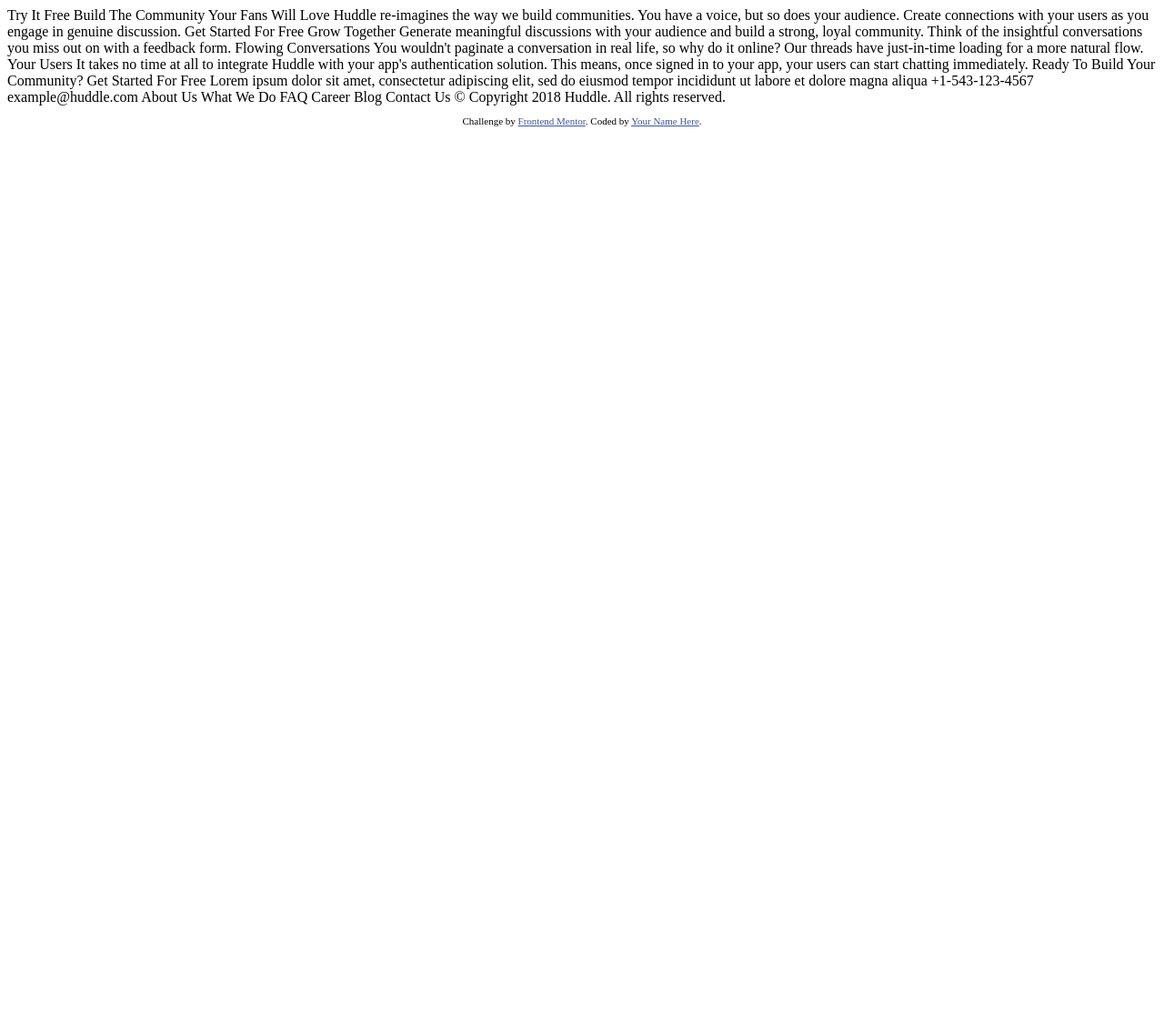
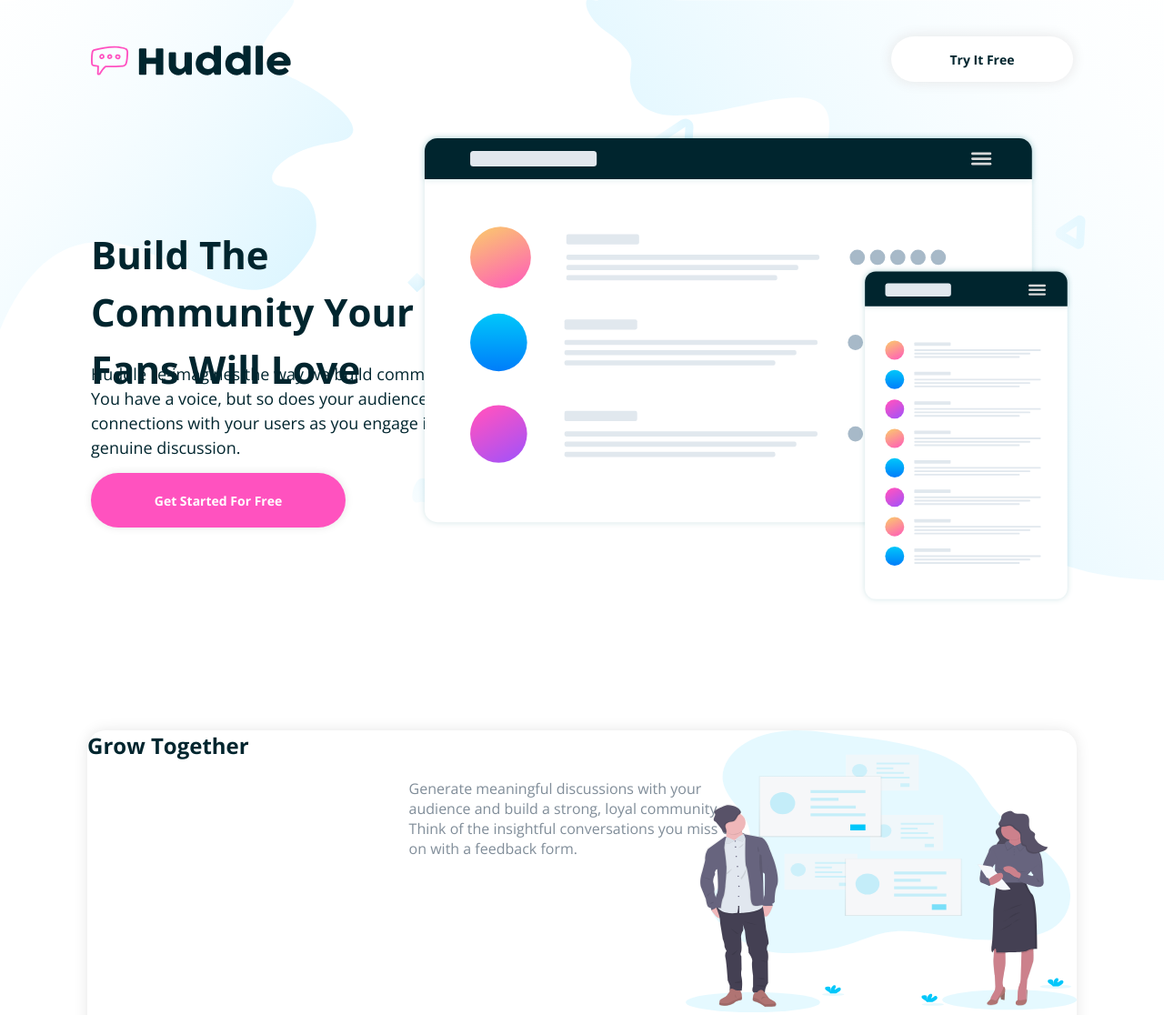
Before and after one commit to StrukovaDev/huddle-landing-page-with-alternating-feature-blocks, a plain HTML site: page index.html in a window 1280 px wide. Shown: the top 1116 px of the page at 91% size. Before the commit the page ends 800 px from the top, so only its background shows below. Drawn offline with nearby package versions, Linux system fonts and the light colour scheme.

Commit message:
added some stuff

```diff
--- /dev/null
+++ b/css/styles.css
@@ -0,0 +1,175 @@
+.attribution {
+  font-size: 11px;
+  text-align: center;
+}
+
+.attribution a {
+  color: hsl(228, 45%, 44%);
+}
+
+body {
+  margin: 0;
+  font-family: 'Poppins', sans-serif;
+  font-family: 'Open Sans', sans-serif;
+}
+
+h1 {
+  display: inline-block;
+  font-size: 42px;
+  width: 30%;
+  line-height: 1.5;
+  position: absolute;
+  top: 220px;
+  left: 100px;
+  color: #00252E;
+}
+
+h2 {
+  color: #00252E;
+}
+
+/* Styles for header div */
+.header {
+  background-image: image('bg-hero-desktop.svg');
+  position: relative;
+}
+
+.bg-img {
+  margin: 0;
+  height: 100%;
+  width: 100%;
+}
+
+.logo-img {
+  position: absolute;
+  top: 50px;
+  left: 100px;
+  height: 33px;
+  width: 220px;
+}
+
+.button_try_it {
+  position: absolute;
+  top: 40px;
+  right: 100px;
+  height: 50px;
+  width: 200px;
+  border-radius: 100px;
+  border: none;
+  color: #00252E;
+  background-color: white;
+  font-family: Open Sans;
+  font-size: 14px;
+  font-weight: 700;
+  box-shadow: 0px 0px 15px 0px #E6E6E6;
+  text-decoration: none;
+  text-align: center;
+}
+
+.mockups-img {
+  position: absolute;
+  top: 145px;
+  right: 100px;
+  height: 520px;
+  width: 720px;
+}
+
+.p_header {
+  display: inline-block;
+  width: 34%;
+  position: absolute;
+  top: 380px;
+  left: 100px;
+  line-height: 1.5;
+  font-size: 18px;
+  color: #00252E;
+}
+
+.button_get_started {
+  position: absolute;
+  top: 520px;
+  left: 100px;
+  height: 60px;
+  width: 280px;
+  border-radius: 100px;
+  border: none;
+  font-family: Open Sans;
+  font-size: 14px;
+  font-weight: 700;
+  color: white;
+  background-color: #FF52BF;
+  box-shadow: 0px 0px 10px 0px #E6E6E6;
+  text-decoration: none;
+  text-align: center;
+}
+
+.div_img {
+  height: 310px;
+  width: 430px;
+  position: absolute;
+}
+
+.div_h2 {
+  width: 35%;
+  text-align: left;
+  margin:
+}
+
+.div_p {
+  width: 35%;
+  margin:  auto;
+  text-align: left;
+  color: #808D99;
+}
+
+/* Styles for grow_together div */
+.grow_together {
+  box-shadow: 0px 0px 15px 0px #E6E6E6;
+  border-radius: 20px;
+  height: 450px;
+  width: 85%;
+  margin: 160px auto 20px auto;
+  position: relative;
+}
+
+.img_1 {
+  right: 0;
+}
+
+/* Styles for flowing_conversations div */
+.flowing_conversations {
+  box-shadow: 0px 0px 15px 0px #E6E6E6;
+  border-radius: 20px;
+  height: 450px;
+  width: 85%;
+  margin: 40px auto 20px auto;
+  position: relative;
+}
+
+.img_2 {
+
+  right: 0;
+}
+
+/* Styles for your_users div */
+.your_users {
+  box-shadow: 0px 0px 15px 0px #E6E6E6;
+  border-radius: 20px;
+  height: 450px;
+  width: 85%;
+  margin: 40px auto 120px auto;
+  position: relative;
+}
+
+.img_3 {
+
+  right: 0;
+}
+
+/* Styles for bottom_question div */
+.bottom_question {
+  box-shadow: 0px 0px 15px 0px #E6E6E6;
+}
+
+/* Styles for footer div */
+.footer {}
--- a/index.html
+++ b/index.html
@@ -1,70 +1,97 @@
 <!DOCTYPE html>
 <html lang="en">
+
 <head>
   <meta charset="UTF-8">
   <meta name="viewport" content="width=device-width, initial-scale=1.0"> <!-- displays site properly based on user's device -->
+  <title>Frontend Mentor | Huddle landing page with alternating feature blocks</title>
+  <link rel="icon" type="image/png" sizes="32x32" href="./images/favicon-32x32.png">
+  <link rel="stylesheet" href="css/styles.css">
+  <link href="https://fonts.googleapis.com/css?family=Open+Sans:400,700|Poppins:600&display=swap" rel="stylesheet">
+</head>
 
-  <link rel="icon" type="image/png" sizes="32x32" href="./images/favicon-32x32.png">
+<body>
+  <div class="header">
+    <img class="bg-img" src="images/bg-hero-desktop.svg" alt="bg-img">
+    <img class="logo-img" src="images/logo.svg" alt="logo-img">
+    <button class="button_try_it" type="button" name="button">Try It Free</button>
+    <h1>Build The Community Your Fans Will Love</h1>
+    <p class="p_header">Huddle re-imagines the way we build communities. You have a voice, but so does your audience.
+      Create connections with your users as you engage in genuine discussion.</p>
+    <img class="mockups-img" src="images/illustration-mockups.svg" alt="mockups-img">
+    <button class="button_get_started" type="button" name="button">Get Started For Free</button>
+  </div>
 
-  <title>Frontend Mentor | Huddle landing page with alternating feature blocks</title>
+  <div class="grow_together">
+    <img class="div_img img_1" src="images/illustration-grow-together.svg" alt="grow-together-img">
+    <h2 class="div_h2">Grow Together</h2>
+    <p class="div_p">Generate meaningful discussions with your audience and build a strong, loyal community.
+      Think of the insightful conversations you miss out on with a feedback form.</p>
+  </div>
 
-  <!-- Feel free to remove these styles or customise in your own stylesheet 👍 -->
-  <style>
-    .attribution { font-size: 11px; text-align: center; }
-    .attribution a { color: hsl(228, 45%, 44%); }
-  </style>
-</head>
-<body>
+  <div class="flowing_conversations">
+    <img class="div_img img_2" src="images/illustration-flowing-conversation.svg" alt="flowing-conversations-img">
+    <h2 class="div_h2">Flowing Conversations</h2>
+    <p class="div_p">You wouldn't paginate a conversation in real life, so why do it online? Our threads
+      have just-in-time loading for a more natural flow.</p>
+  </div>
 
-  Try It Free
+  <div class="your_users">
+    <img class="div_img img_3" src="images/illustration-your-users.svg" alt="your-users-img">
+    <h2 class="div_h2">Your Users</h2>
+    <p class="div_p">It takes no time at all to integrate Huddle with your app's authentication solution.
+      This means, once signed in to your app, your users can start chatting immediately.</p>
+  </div>
 
-  Build The Community Your Fans Will Love
+  <div class="bottom_question">
+    <h2>Ready To Build Your Community?</h2>
 
-  Huddle re-imagines the way we build communities. You have a voice, but so does your audience.
-  Create connections with your users as you engage in genuine discussion.
+    <button type="button" name="button">Get Started For Free</button>
+  </div>
 
-  Get Started For Free
+  <div class="footer">
+    <table>
+      <tr>
+        <td> <img src="images/icon-location.svg" alt="location-icon"> </td>
+        <td> Lorem ipsum dolor sit amet, consectetur <br>
+          adipiscing elit, sed do eiusmod tempor <br>
+          incididunt ut labore et dolore magna aliqua </td>
+      </tr>
+      <tr>
+        <td> <img src="images/icon-phone.svg" alt="phone-icon"> </td>
+        <td> +1-543-123-4567 </td>
+      </tr>
+      <tr>
+        <td> <img src="images/icon-email.svg" alt="email-icon"> </td>
+        <td> example@huddle.com </td>
+      </tr>
+    </table>
 
-  Grow Together
+    <table>
+      <tr>
+        <td>About Us</td>
+        <td>Career</td>
+      </tr>
+      <tr>
+        <td>What We Do</td>
+        <td>Blog</td>
+      </tr>
+      <tr>
+        <td>FAQ</td>
+        <td>Contact Us</td>
+      </tr>
+    </table>
 
-  Generate meaningful discussions with your audience and build a strong, loyal community.
-  Think of the insightful conversations you miss out on with a feedback form.
-
-  Flowing Conversations
-
-  You wouldn't paginate a conversation in real life, so why do it online? Our threads
-  have just-in-time loading for a more natural flow.
-
-  Your Users
-
-  It takes no time at all to integrate Huddle with your app's authentication solution.
-  This means, once signed in to your app, your users can start chatting immediately.
-
-  Ready To Build Your Community?
-
-  Get Started For Free
-
-  Lorem ipsum dolor sit amet, consectetur adipiscing elit, sed do eiusmod tempor
-  incididunt ut labore et dolore magna aliqua
-
-  +1-543-123-4567
-  example@huddle.com
-
-  About Us
-  What We Do
-  FAQ
-
-  Career
-  Blog
-  Contact Us
-
-  &copy; Copyright 2018 Huddle. All rights reserved.
+    <p>&copy; Copyright 2018 Huddle. All rights reserved.</p>
+  </div>
 
   <footer>
     <p class="attribution">
       Challenge by <a href="https://www.frontendmentor.io?ref=challenge" target="_blank">Frontend Mentor</a>.
-      Coded by <a href="#">Your Name Here</a>.
+      Coded by <a href="#">NataliaStrukovaDev</a>.
     </p>
   </footer>
+
 </body>
+
 </html>
```
